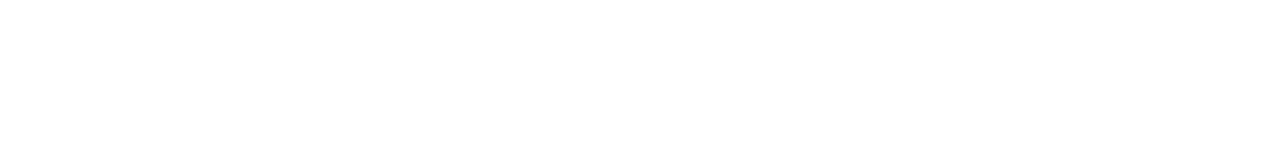
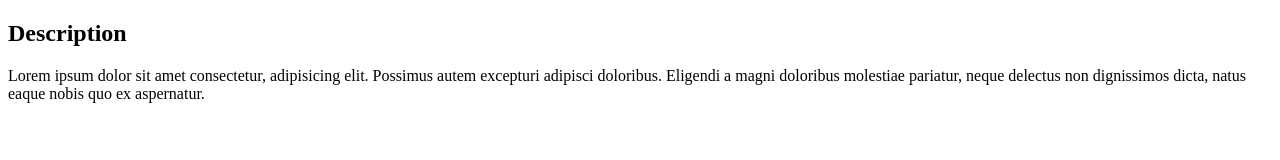
Before and after one commit to Ezechias2001/git-mon-cv, a plain HTML site: page index.html in a window 1280 px wide. Drawn offline with Linux system fonts and the light colour scheme.

Commit message:
mise en place de la section description

```diff
--- a/index.html
+++ b/index.html
@@ -8,6 +8,8 @@
     <title>Document</title>
 </head>
 <body>
+    <h2>Description</h2>
+    <p>Lorem ipsum dolor sit amet consectetur, adipisicing elit. Possimus autem excepturi adipisci doloribus. Eligendi a magni doloribus molestiae pariatur, neque delectus non dignissimos dicta, natus eaque nobis quo ex aspernatur.</p>
 
 </body>
 </html>
```
